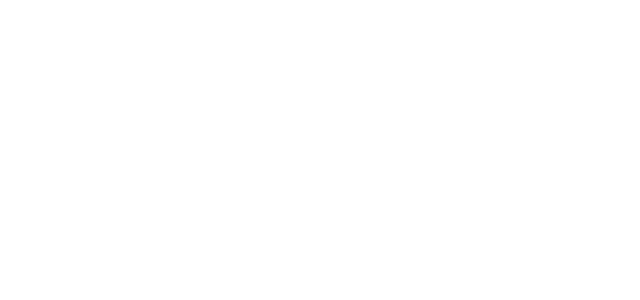
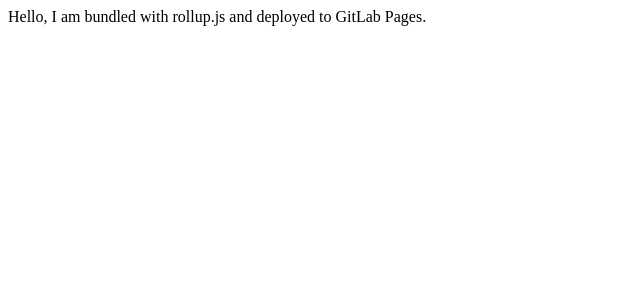
Before and after one commit to olyverDev/cloudinary-client, a React app: page / in a window 1280 px wide. Shown: the top 300 px of the page, without its empty margins (0-640 px from the left). Built offline with nearby package versions, Linux system fonts and the light colour scheme.

Commit message:
Add some content

```diff
--- a/src/App.jsx
+++ b/src/App.jsx
@@ -4,6 +4,7 @@ class App extends React.Component {
   render() {
     return (
       <div>
+        {'Hello, I am bundled with rollup.js and deployed to GitLab Pages.'}
         { this.props.children }
       </div>
     );
```
